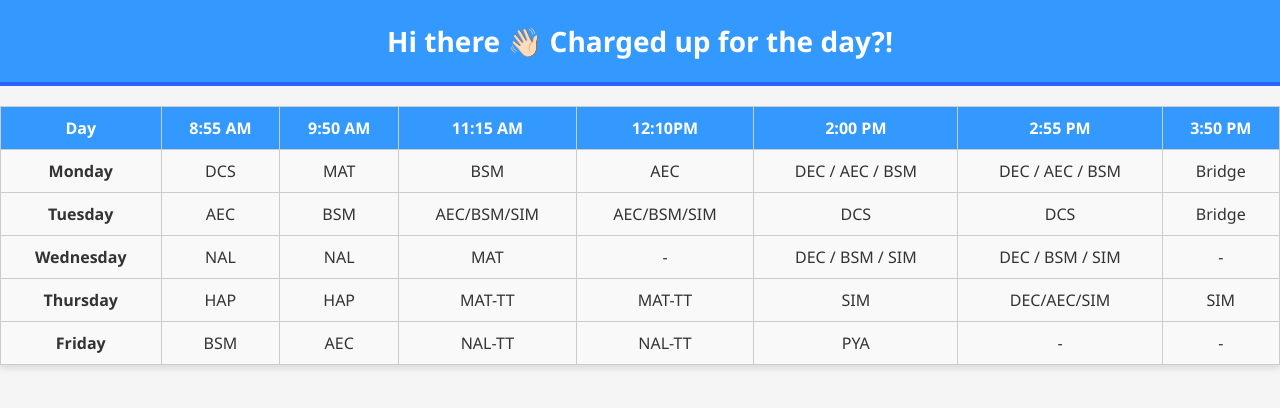
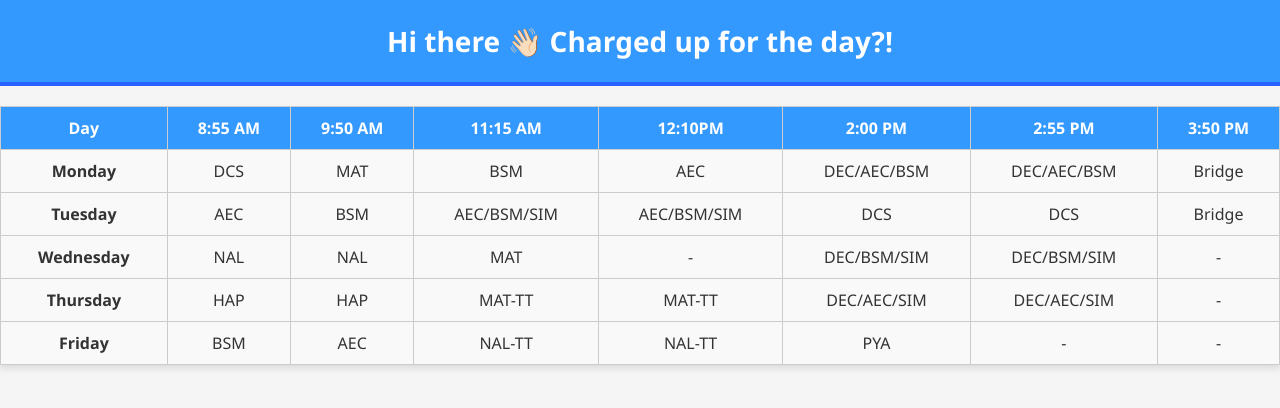
Before and after one commit to KarthikDani/tt, a plain HTML site: page index.html in a window 1280 px wide. Drawn offline with Linux system fonts and the light colour scheme.

Commit message:
Update index.html

```diff
--- a/index.html
+++ b/index.html
@@ -125,8 +125,8 @@
                 <td>MAT</td>
                 <td>BSM</td>
                 <td>AEC</td>
-                <td>DEC / AEC / BSM</td>
-                <td>DEC / AEC / BSM</td>
+                <td>DEC/AEC/BSM</td>
+                <td>DEC/AEC/BSM</td>
                 <td>Bridge</td>
             </tr>
             <tr>
@@ -145,8 +145,8 @@
                 <td>NAL</td>
                 <td>MAT</td>
                 <td>-</td>
-                <td>DEC / BSM / SIM</td>
-                <td>DEC / BSM / SIM</td>
+                <td>DEC/BSM/SIM</td>
+                <td>DEC/BSM/SIM</td>
                 <td>-</td>
             </tr>
             <tr>
@@ -155,9 +155,9 @@
                 <td>HAP</td>
                 <td>MAT-TT</td>
                 <td>MAT-TT</td>
-                <td>SIM</td>
                 <td>DEC/AEC/SIM</td>
-                <td>SIM</td>
+                <td>DEC/AEC/SIM</td>
+                <td>-</td>
             </tr>
             <tr>
                 <td>Friday</td>
```
